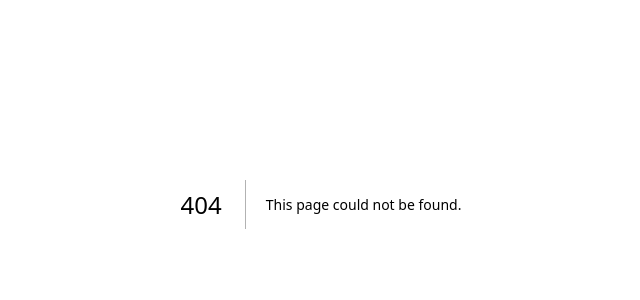
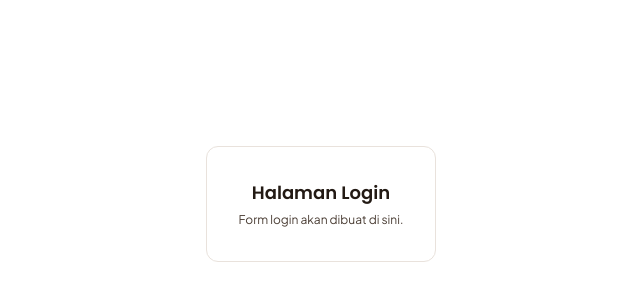
Before and after one commit to Riwriw-pnya/ica, a Next.js app: page /login in a window 1280 px wide. Before the commit this address had no page. Shown: the part 196-496 px from the top of the page, without its empty margins (319-959 px from the left). Built offline with nearby package versions, Linux system fonts and the light colour scheme.

Commit message:
add file login

```diff
--- /dev/null
+++ b/app/login/page.tsx
@@ -0,0 +1,14 @@
+export default function LoginPage() {
+  return (
+    <main className="flex min-h-screen items-center justify-center bg-[var(--color-background)]">
+      <div className="rounded-xl border border-[var(--color-ink-100)] bg-white p-8 text-center">
+        <h1 className="font-heading text-lg font-semibold text-[var(--color-ink-900)]">
+          Halaman Login
+        </h1>
+        <p className="mt-1 text-[12px] text-[var(--color-ink-700)]">
+          Form login akan dibuat di sini.
+        </p>
+      </div>
+    </main>
+  );
+}
```
